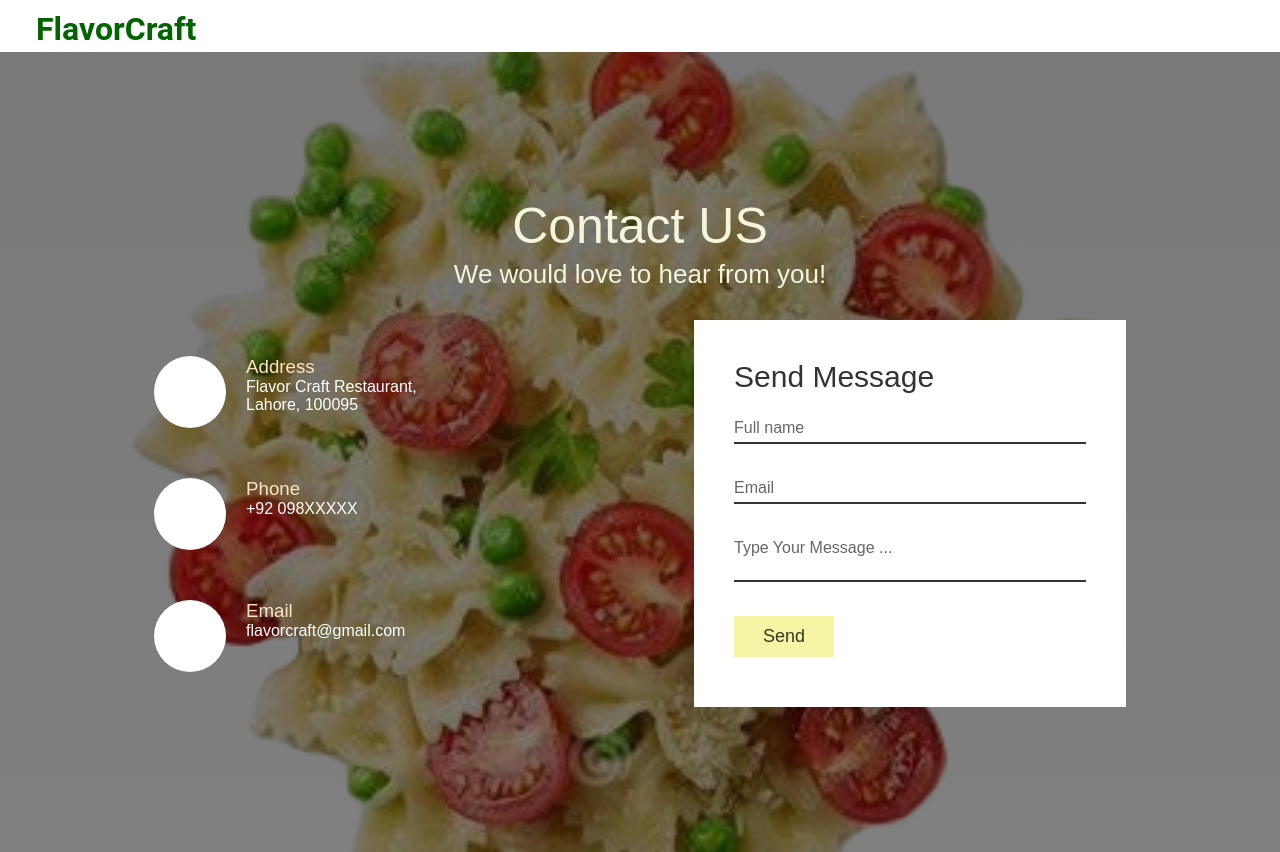
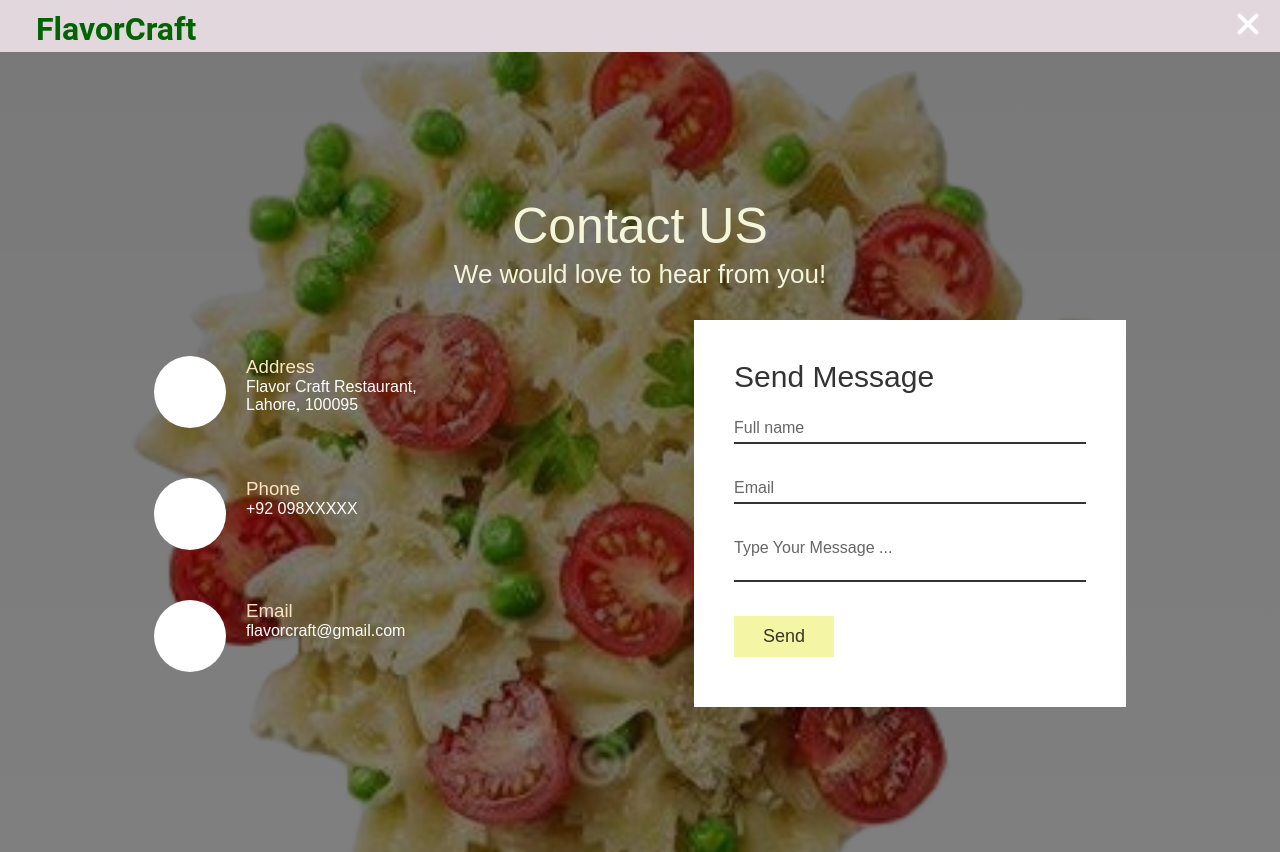
Before and after one commit to kzmfhm/flavor-craft-food-website, a Next.js app: page /contact in a window 1280 px wide. Built offline with nearby package versions, Linux system fonts and the light colour scheme.

Commit message:
Updated Appbar

```diff
--- a/components/Layout/Appbar/style.css
+++ b/components/Layout/Appbar/style.css
@@ -5,7 +5,7 @@
     align-items: center;
     padding: 8px 16px;
     cursor: pointer;
-    /* background-color: #e2d7dd; */
+    background-color: #e2d7dd;
   }
 
   .logo {
--- a/pages/home/index.jsx
+++ b/pages/home/index.jsx
@@ -1,5 +1,5 @@
 import React from 'react'
-// import Header from '../../components/Layout/Header'
+
 import MainSection from '../../components/Layout/MainSection'
 import Navbar from '../../components/NavBar'
 import Footer from '../../components/Layout/Footer'
@@ -7,7 +7,7 @@
 const Home = () => {
   return (
     <>
-        {/* <Header/> */}
+
         < Navbar/>
         <MainSection/>
         <Footer/>
```
